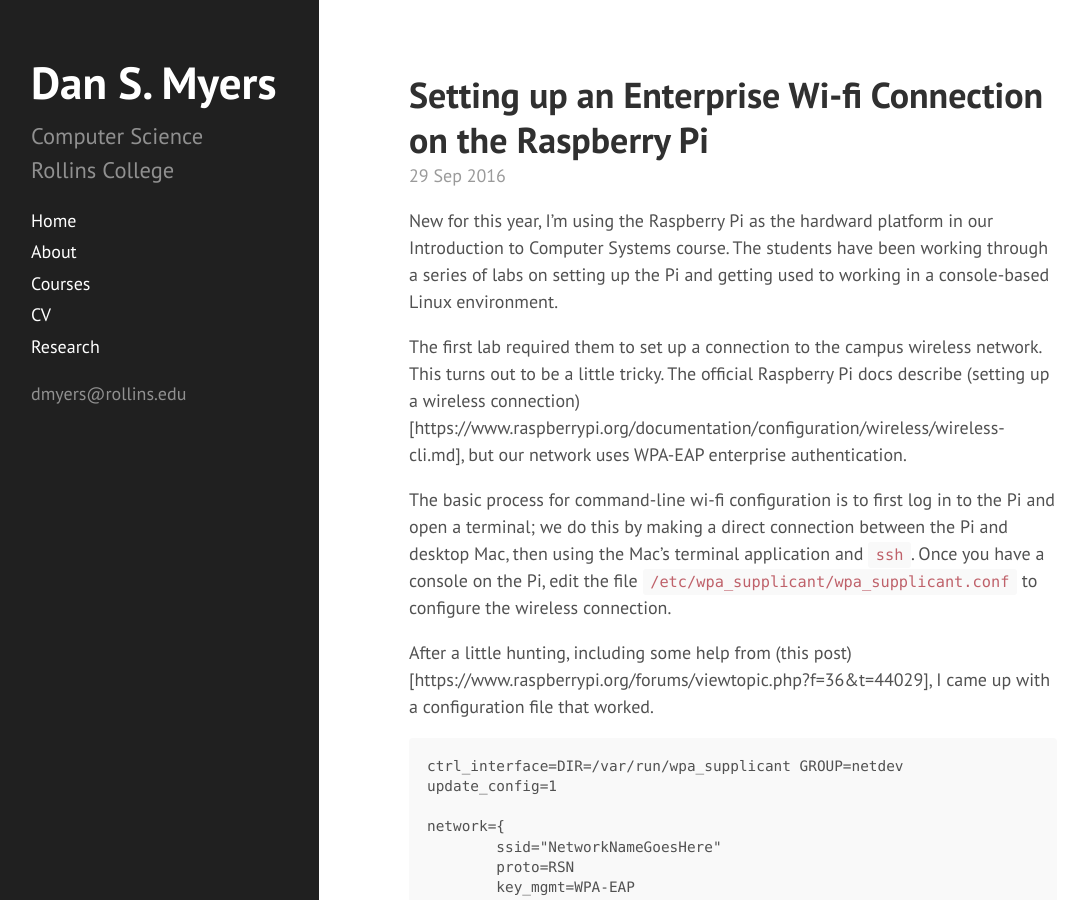
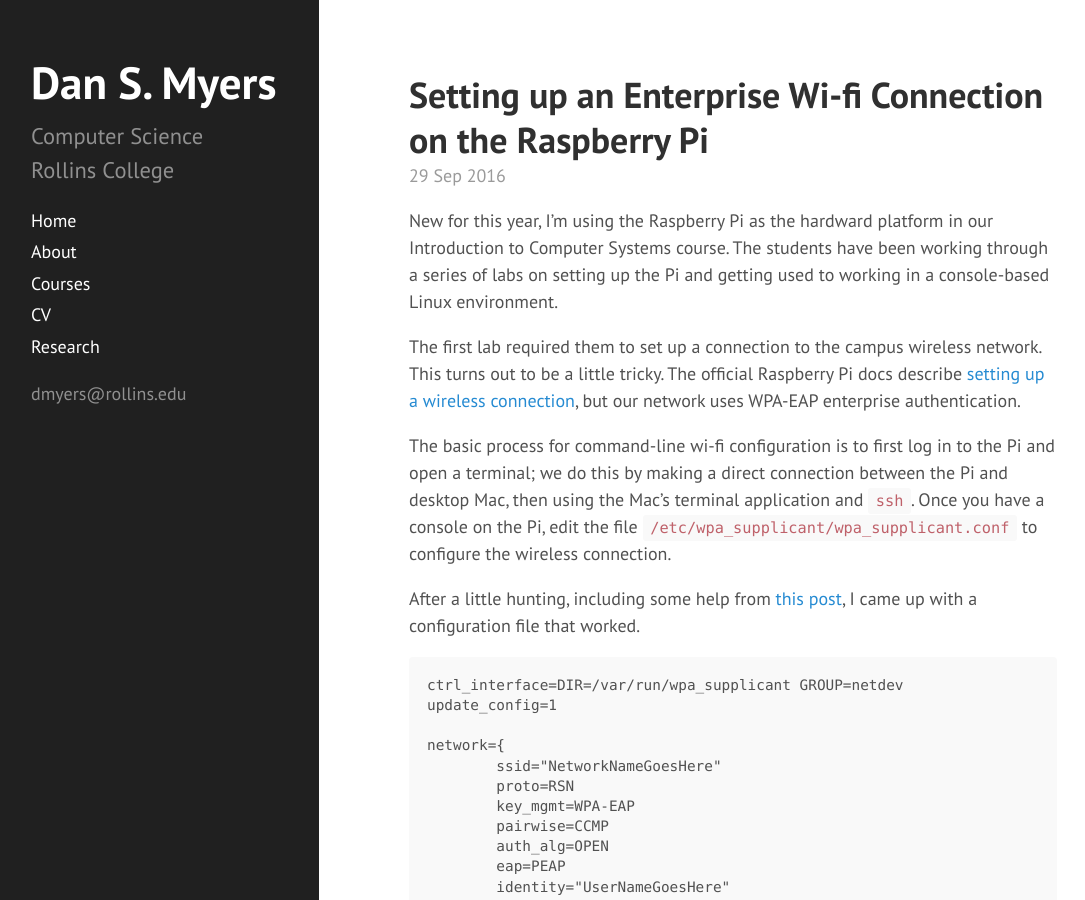
Before and after one commit to dansmyers/dansmyers.github.io-archived, a Jekyll site: the page built from _posts/2016-09-29-Raspberry_Pi_Enterprise_Wifi.md, in a window 1280 px wide and 900 px high. Shown: the whole window, without its empty margins (5-1090 px from the left). Built offline with Jekyll 4.4.1, drawn with Linux system fonts in a browser that asks for light colours.

Commit message:
Update 2016-09-29-Raspberry_Pi_Enterprise_Wifi.md

````diff
--- a/_posts/2016-09-29-Raspberry_Pi_Enterprise_Wifi.md
+++ b/_posts/2016-09-29-Raspberry_Pi_Enterprise_Wifi.md
@@ -7,11 +7,11 @@
 
 New for this year, I'm using the Raspberry Pi as the hardward platform in our Introduction to Computer Systems course. The students have been working through a series of labs on setting up the Pi and getting used to working in a console-based Linux environment.
 
-The first lab required them to set up a connection to the campus wireless network. This turns out to be a little tricky. The official Raspberry Pi docs describe (setting up a wireless connection)[https://www.raspberrypi.org/documentation/configuration/wireless/wireless-cli.md], but our network uses WPA-EAP enterprise authentication.
+The first lab required them to set up a connection to the campus wireless network. This turns out to be a little tricky. The official Raspberry Pi docs describe [setting up a wireless connection](https://www.raspberrypi.org/documentation/configuration/wireless/wireless-cli.md), but our network uses WPA-EAP enterprise authentication.
 
 The basic process for command-line wi-fi configuration is to first log in to the Pi and open a terminal; we do this by making a direct connection between the Pi and desktop Mac, then using the Mac's terminal application and `ssh`. Once you have a console on the Pi, edit the file `/etc/wpa_supplicant/wpa_supplicant.conf` to configure the wireless connection.
 
-After a little hunting, including some help from  (this post)[https://www.raspberrypi.org/forums/viewtopic.php?f=36&t=44029], I came up with a configuration file that worked.
+After a little hunting, including some help from [this post](https://www.raspberrypi.org/forums/viewtopic.php?f=36&t=44029), I came up with a configuration file that worked.
 
 ```
 ctrl_interface=DIR=/var/run/wpa_supplicant GROUP=netdev
````
